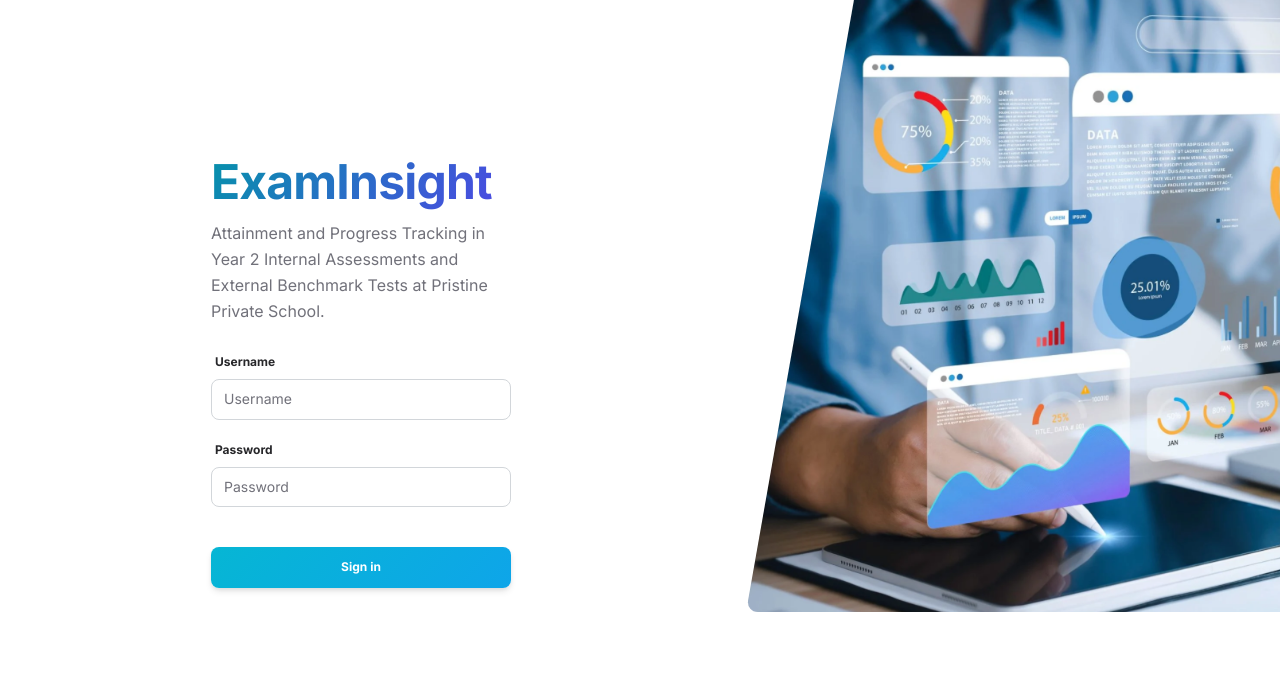
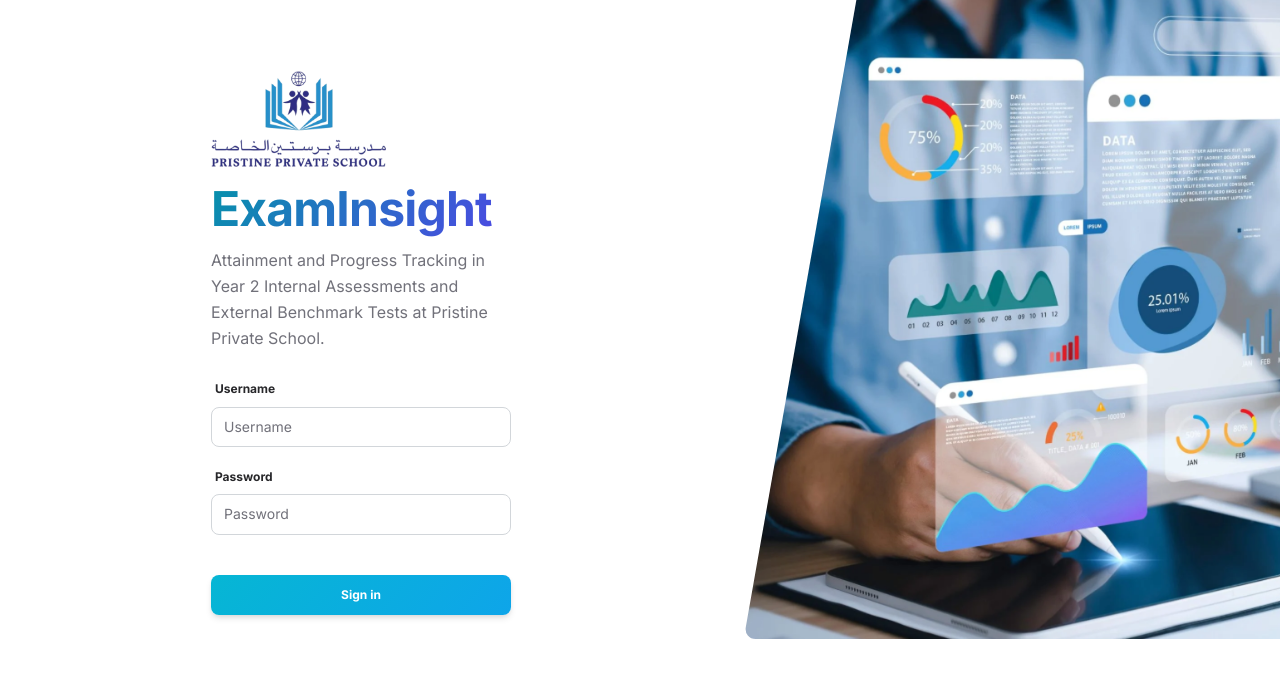
Before and after one commit to iam-awingsuma/ExamInsight, a Flask app: page /login in a window 1280 px wide. Shown: the top 678 px of the page. Run offline with Flask 3, Linux system fonts and the light colour scheme; data comes from the database, SQL or seed files in the repository; some libraries are stand-ins or nearby versions.

Commit message:
implement code changes to include logo in sign-in page

```diff
--- a/templates/authentication/login.html
+++ b/templates/authentication/login.html
@@ -2,14 +2,15 @@
 
 {% block content %}
 
-  <main class="main-content  mt-0">
+  <main class="main-content mt-0">
     <section>
       <div class="page-header min-vh-75">
         <div class="container">
-          <div class="row">
+          <div class="row mt-n4">
             <div class="col-xl-4 col-lg-5 col-md-6 d-flex flex-column mx-auto">
               <div class="card card-plain mt-8">
-                <div class="card-header pb-0 text-left bg-transparent">
+                <img src="{{ url_for('static', filename='assets/img/pps-logo.png') }}" alt="PPS Logo" class="mb-n2 mt-n5" style="max-width:220px;">
+                <div class="card-header pb-0 text-left bg-transparent mt-n4">
                   <h1 class="font-weight-bolder text-info text-gradient">ExamInsight</h1>
                   <p class="mb-0">
                     Attainment and Progress Tracking in Year 2
@@ -35,13 +36,6 @@
                       {{ form.password(placeholder="Password", class="form-control", type="password") }}
                     </div>
 
-                    <!-- <div class="d-flex align-items-center justify-content-between">
-                      <div class="form-check form-switch">
-                        <input class="form-check-input" type="checkbox" id="rememberMe" checked="">
-                        <label class="form-check-label" for="rememberMe">Remember me</label>
-                      </div>
-                    </div> -->
-
                     <div class="text-center">
                       <button type="submit" name="login" class="btn bg-gradient-info w-100 mt-4 mb-0">Sign in</button>
                     </div>
```
Also changed, not shown: static/assets/img/pps-logo.png (added).
